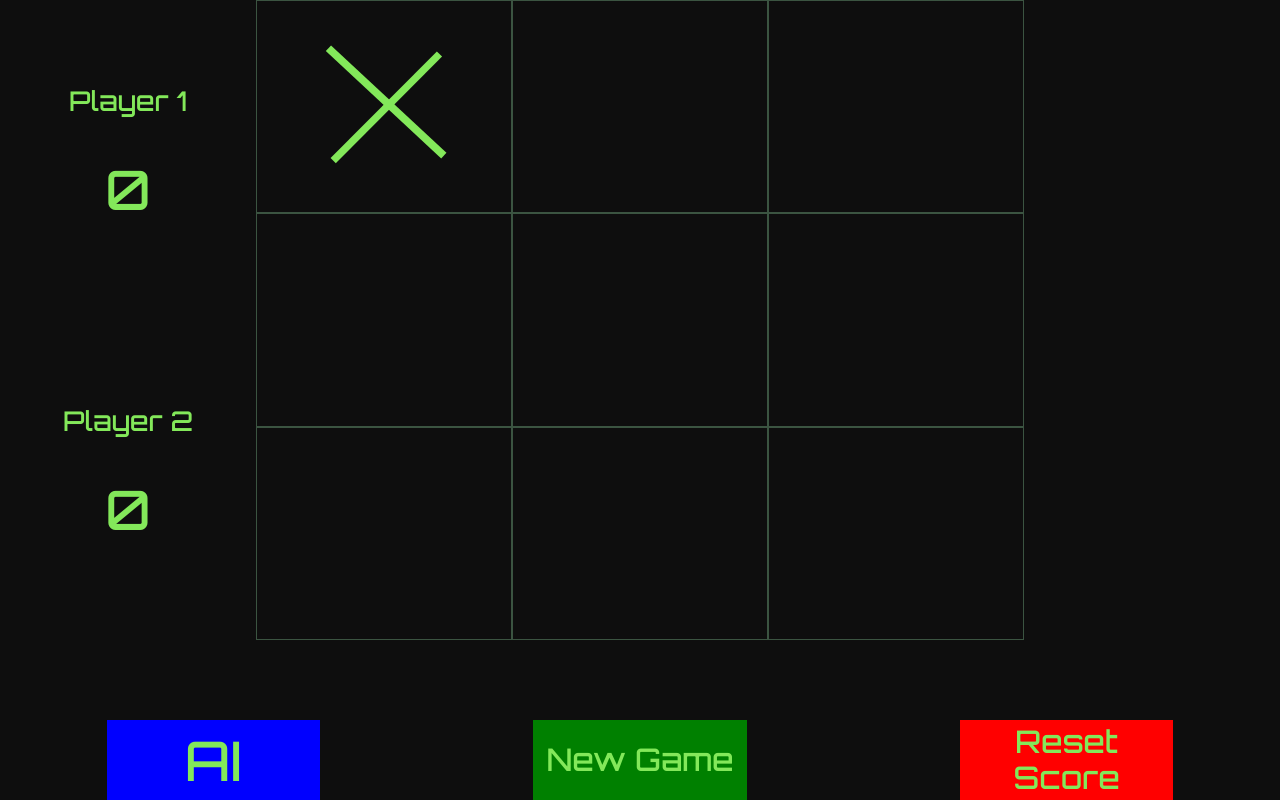
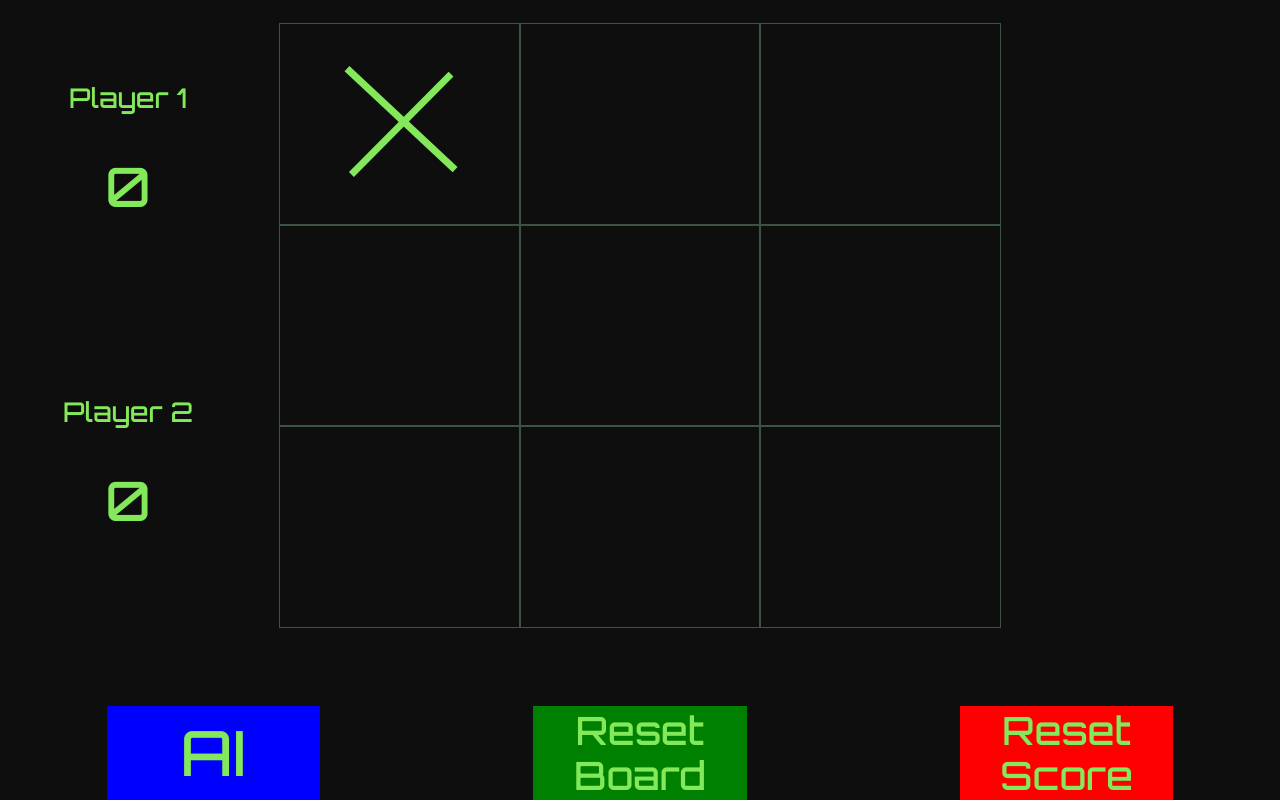
Before and after one commit to Northrain-cmd/Tic-Tac-Toe, a plain HTML site: page index.html in a window 1280 px wide. Both pictures are taken after a click on the element 384 px from the left and 106 px from the top of the page. Drawn offline with Linux system fonts and the light colour scheme.

Commit message:
Game Complete

```diff
--- a/index.html
+++ b/index.html
@@ -37,7 +37,7 @@
                     <span><p>Player 1</p><br><p id="firstScore">0</p></span>
                 </div>
                 <div class="second_player">
-                    <span><p>Player 2</p><br><p id="secondScore">0</p></span>
+                    <span><p id="computer">Player 2</p><br><p id="secondScore">0</p></span>
                 </div>
             </div>
             <div class="settings">
@@ -45,7 +45,7 @@
                     <button type="button" id="AI">AI</button>
                 </div>
                 <div class="reset">
-                    <button type="button" id="resetButton">New Game</button>
+                    <button type="button" id="resetButton">Reset Board</button>
                 </div>
                 <div class="multiplayer">
                     <button type="button" id="resetScore">Reset Score</button>
--- a/main.js
+++ b/main.js
@@ -1,4 +1,7 @@
 const cells = document.querySelectorAll(".cell");
+let xTurn=true;
+let oTurn=false;
+let isEndOfTheGame = false;
 const singlePlayer = document.querySelector("#AI");
 let gameBoard = (function(){
     const cross= `<img src="Cross.svg">`;
@@ -105,6 +108,7 @@ const gameFlow = (function (){
             random = Math.floor(Math.random()*9);}
             return random;
         }
+        const computer = document.querySelector("#computer");
         const firstScore= document.querySelector("#firstScore");
         const secondScore=document.querySelector("#secondScore");
         const resetScore=document.querySelector("#resetScore");
@@ -119,6 +123,8 @@ const gameFlow = (function (){
         let newGame = function(){
             gameBoard.clearArray();
             gameBoard.displayBoard();
+            singlePlayer.style.pointerEvents="all";
+            isEndOfTheGame=false;
             cells.forEach(cell=>cell.style.pointerEvents="all");
         }
         let declareWinner = function(player){
@@ -135,14 +141,19 @@ const gameFlow = (function (){
             else {
                 console.log("It's a draw!");
             }
+            isEndOfTheGame = true;
         }
     return{
         startGame : function(){
             singlePlayer.addEventListener('click',()=>{
                 if(singlePlayer.classList.contains("active")){
                     singlePlayer.classList.remove("active");
+                    computer.textContent="Player 2";
                 }
-                else singlePlayer.classList.add("active");
+                else {
+                    singlePlayer.classList.add("active");
+                    computer.textContent="Computer";
+                    }
 
             })
             let toggle = true;
@@ -158,20 +169,32 @@ const gameFlow = (function (){
             cells.forEach((cell,index)=>{
                 cell.addEventListener('click', ()=>{
                      if(toggle===true && gameBoard.showArray()[index]===""){
+                         singlePlayer.style.pointerEvents="none";
                          gameBoard.placeMarker("X",index);
                          toggle=!toggle;
-                         if(toggle===false && singlePlayer.classList.contains("active")){
+                         xTurn=false;
+                         oTurn=true;
+                         gameBoard.displayBoard();
+                         if(toggle===false && singlePlayer.classList.contains("active")
+                                           && gameBoard.checkBoard()=="Draw")
+                         {
                           gameBoard.placeMarker("O",randomCell());
+                          setTimeout(function(){gameBoard.displayBoard()},300);
                           gameBoard.showArray();
                           toggle=!toggle;
+                          xTurn=true;
+                          oTurn=false;
                         }
                     }
                      else if(toggle===false && gameBoard.showArray()[index]===""){
                          gameBoard.placeMarker("O",index);
                          toggle=!toggle;
+                         xTurn=true;
+                         oTurn=false;
+                         gameBoard.displayBoard();
                      }
 
-                     gameBoard.displayBoard();
+
                      if (gameBoard.checkBoard() === 1 ){
                         console.log("Hi");
                        declareWinner(1);
@@ -180,7 +203,7 @@ const gameFlow = (function (){
                        console.log("Hi");
                       declareWinner(2);
                    }
-                   else {
+                   else if(!gameBoard.showArray().includes("")) {
                        declareWinner("Draw");
                    }
 
--- a/style.css
+++ b/style.css
@@ -6,6 +6,9 @@
     font-size: 12px;
 }
 .gameboard{
+    margin-top: 3%;
+    margin-left:3%;
+    margin-right: 3%;
     flex:7 7 0;
     display:grid;
     grid-template-columns:1fr 1fr 1fr;
@@ -49,7 +52,7 @@
     border: 0;
     font-size: 2em;
     font-family: 'Orbitron', sans-serif;
-    transition: all linear 0.1s;
+    transition: all ease-in-out 0.02s;
 
 }
 .multiplayer{
@@ -110,6 +113,12 @@
    .first_player span,.second_player span{
         font-size: 1.6rem;
     }
+    .settings button{
+        font-size: 2.5em;
+    }
+    #AI{
+        font-size: 4em;
+    }
 }
 @media only screen and (min-width:414px){
     .first_player span,.second_player span{
@@ -118,7 +127,7 @@
 }
 @media only screen and (min-width:768px){
     .settings{
-        font-size: 1.8rem;
+        font-size: 1.2rem;
     }
     .first_player span,.second_player span{
         font-size: 2rem;
```
